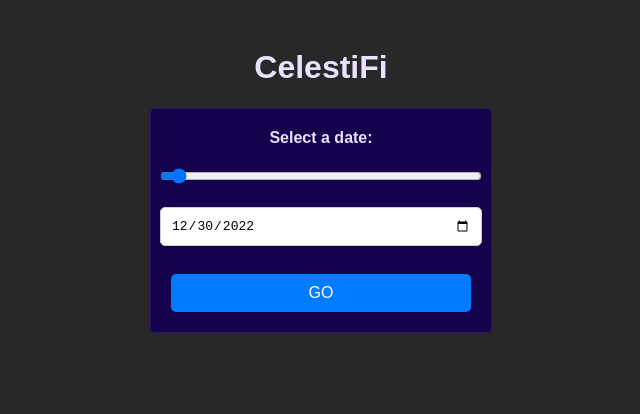
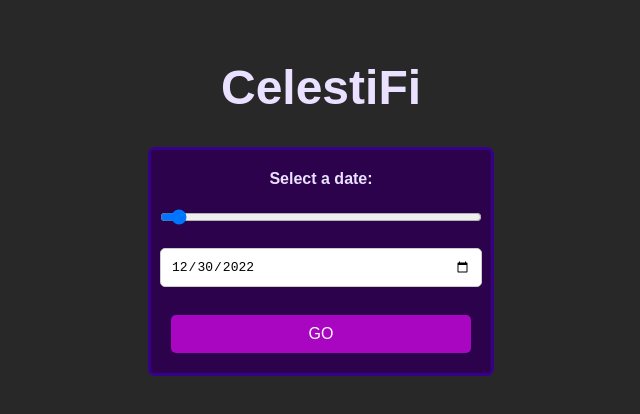
Before and after one commit to Jayden-Boomer/CelestiFi, a website: page index2.html in a window 1280 px wide. Shown: the whole page, without its empty margins (319-959 px from the left). Drawn offline with Linux system fonts and the light colour scheme.

Commit message:
visual changes

```diff
--- a/index2.html
+++ b/index2.html
@@ -18,10 +18,10 @@
         margin-top: 20px;
         padding: 20px;
         margin-right: 20px;
-        background: #15024c;
-        border: 1px solid #28126a;
+        background: #2d024c;
+        border: 3px solid #37008b;
         color: #eae0ff;
-        border-radius: 5px;
+        border-radius: 7px;
         max-width: 300px;
         margin-left: auto; /* Center form horizontally */
         margin-right: auto; /* Center form horizontally */
@@ -30,6 +30,7 @@
     h1 {
         color: #eae0ff; /* Keep your existing color */
         text-align: center; /* Center the text */
+        font-size: 300%;
     }
 
     label {
@@ -47,14 +48,14 @@
     }
 
     button {
-      background-color: #007BFF;
+      background-color: #a906c2;
       color: white;
       border: none;
       cursor: pointer;
     }
 
     button:hover {
-      background-color: #0056b3;
+      background-color: #730085;
     }
 
     #response {
```
